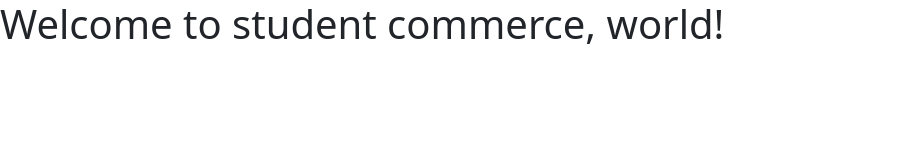
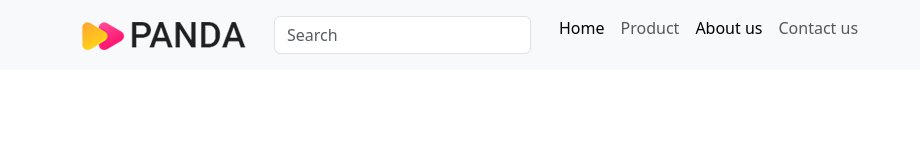
Before and after one commit to eqram1/student-commerce-bootstrap, a plain HTML site: page index.html in a window 1280 px wide. Shown: the whole page, without its empty margins (0-920 px from the left). Drawn offline with nearby package versions, Linux system fonts and the light colour scheme.

Commit message:
added navbar section

```diff
--- a/index.html
+++ b/index.html
@@ -10,7 +10,45 @@
 </head>
 
 <body>
-    <h1>Welcome to student commerce, world!</h1>
+    <header>
+        <nav class="navbar navbar-expand-lg bg-body-tertiary">
+            <div class="container">
+                <a class="navbar-brand" href="#"> <img src="images/logo.png" alt="Bootstrap">
+                </a>
+                <button class="navbar-toggler" type="button" data-bs-toggle="collapse"
+                    data-bs-target="#navbarSupportedContent" aria-controls="navbarSupportedContent"
+                    aria-expanded="false" aria-label="Toggle navigation">
+                    <span class="navbar-toggler-icon"></span>
+                </button>
+                <div class="collapse navbar-collapse" id="navbarSupportedContent">
+                    <ul class="navbar-nav me-auto mb-2 mb-lg-0">
+                        <nav class="navbar bg-body-tertiary">
+                            <div class="container-fluid">
+                                <form class="d-flex rounded" role="search">
+                                    <input class="form-control me-2" type="search" placeholder="Search"
+                                        aria-label="Search">
+
+                                </form>
+                            </div>
+                        </nav>
+                        <li class="nav-item">
+                            <a class="nav-link active" aria-current="page" href="#">Home</a>
+                        </li>
+                        <li class="nav-item">
+                            <a class="nav-link" href="#">Product</a>
+                        </li>
+                        <li class="nav-item">
+                            <a class="nav-link active" aria-current="page" href="#">About us</a>
+                        </li>
+                        <li class="nav-item">
+                            <a class="nav-link" href="#">Contact us</a>
+                        </li>
+                    </ul>
+
+                </div>
+            </div>
+        </nav>
+    </header>
     <script src="https://cdn.jsdelivr.net/npm/bootstrap@5.3.0-alpha1/dist/js/bootstrap.bundle.min.js"
         integrity="sha384-w76AqPfDkMBDXo30jS1Sgez6pr3x5MlQ1ZAGC+nuZB+EYdgRZgiwxhTBTkF7CXvN"
         crossorigin="anonymous"></script>
```
